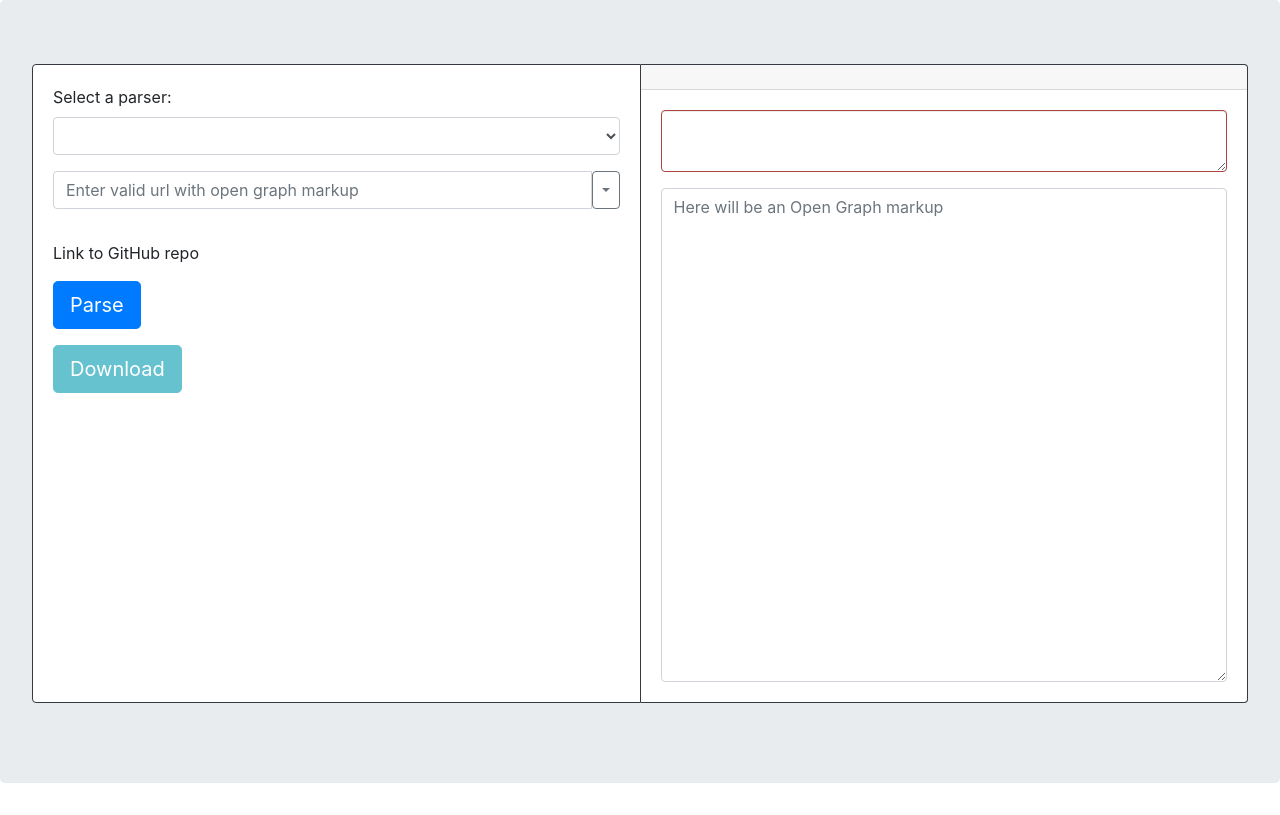
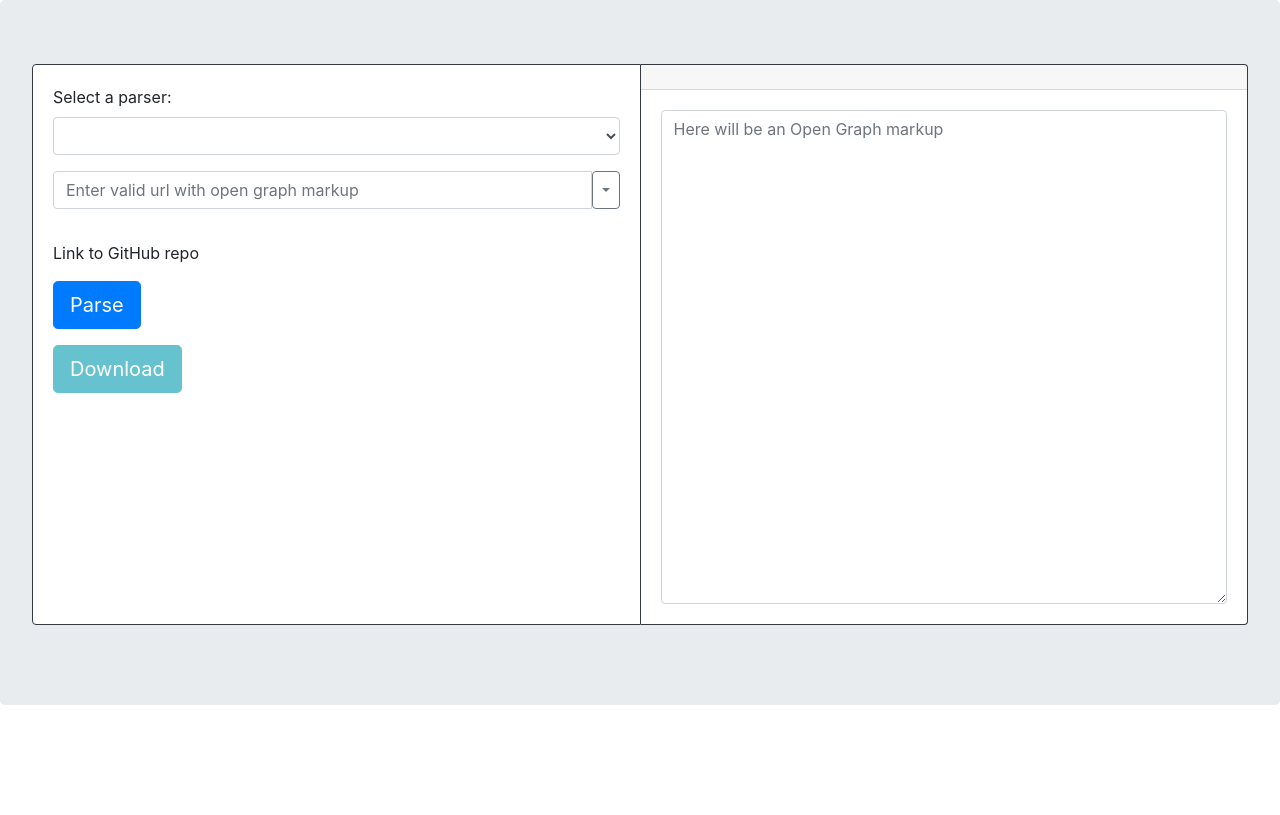
Before and after one commit to dremdem/og_online_parser, a Django app: page / in a window 1280 px wide. After the commit the page ends 705 px from the top, so only its background shows below. Run offline with Django 3.2, Linux system fonts and the light colour scheme; data comes from the database, SQL or seed files in the repository; both versions use the stored data as it was after the commit; data that the repository does not hold is empty; some libraries are stand-ins or nearby versions.

Commit message:
final of error handling

```diff
--- a/api/views.py
+++ b/api/views.py
@@ -15,7 +15,7 @@
         data = parse_url(request.data)
         return Response(data)
     except Exception as e:
-        return Response(data=str(e), exception=str(e))
+        return Response(data=str(e), exception=str(e), status=500)
 
 
 @api_view(['GET'])
--- a/templates/index.html
+++ b/templates/index.html
@@ -12,13 +12,6 @@
           crossorigin="anonymous">
 
     <title>OG markup test parser</title>
-    <style>
-        .has-error .form-control {
-            border-color: #a94442;
-            -webkit-box-shadow: inset 0 1px 1px rgba(0, 0, 0, .075);
-            box-shadow: inset 0 1px 1px rgba(0, 0, 0, .075);
-        }
-    </style>
 </head>
 <body>
 <div class="jumbotron" id="app">
@@ -27,7 +20,8 @@
             <div class="card-body">
                 <div class="form-group">
                     <label for="parser_select">Select a parser:</label>
-                    <select v-model='current_parser' class="form-control" id="parser_select">
+                    <select v-model='current_parser' class="form-control" id="parser_select"
+                            >
                         <option v-for="(parser, parser_id) in parser_list" v-bind:value="parser_id">
                             [[parser.name]]
                         </option>
@@ -58,9 +52,8 @@
                 <div class="form-group">
                     <h5 class="card-title">[[parser_list[current_parser].name]]</h5>
                     <p class="card-text">[[parser_list[current_parser].description]]</p>
-                    <a v-bind:href="parser_list[current_parser].github_link" class="card-link">Link
-                        to
-                        GitHub repo</a>
+                    <a v-bind:href="parser_list[current_parser].github_link" class="card-link">
+                        Link to GitHub repo</a>
                 </div>
                 <div class="form-group">
                     <button @click="parse" class="btn btn-primary btn-lg">
@@ -68,7 +61,8 @@
                     </button>
                 </div>
                 <div class="form-group">
-                    <button @click="save_to_file" class="btn btn-info btn-lg" :disabled="!parsed">
+                    <button @click="save_to_file" class="btn btn-info btn-lg"
+                            :disabled="!parsed || crashed">
                         Download
                     </button>
                 </div>
@@ -80,10 +74,6 @@
             <div class="card-header">[[url]]
             </div>
             <div class="card-body text-dark">
-                <div class="form-group has-error">
-                    <textarea class="form-control"></textarea>
-                </div>
-                {#                <p class="card-text">[[og_markup]]</p>#}
                 <textarea v-model="og_markup" class="form-control"
                           placeholder="Here will be an Open Graph markup"
                           id="exampleFormControlTextarea1"
@@ -131,6 +121,12 @@
             parsed: false,
             crashed: false
         },
+        watch: {
+            url() {
+                this.og_markup = '';
+                this.parsed = false
+            }
+        },
         methods: {
             get_parsers() {
                 return axios.get('/parsers').then((response) => {
@@ -155,7 +151,7 @@
                 }).catch(error => {
                     this.parsed = false;
                     this.crashed = true;
-                    this.error = error
+                    this.og_markup = error + '\n' + error.response.data;
                 })
             },
             save_to_file() {
```
Also changed, not shown: og_online_parser/db.sqlite3.
